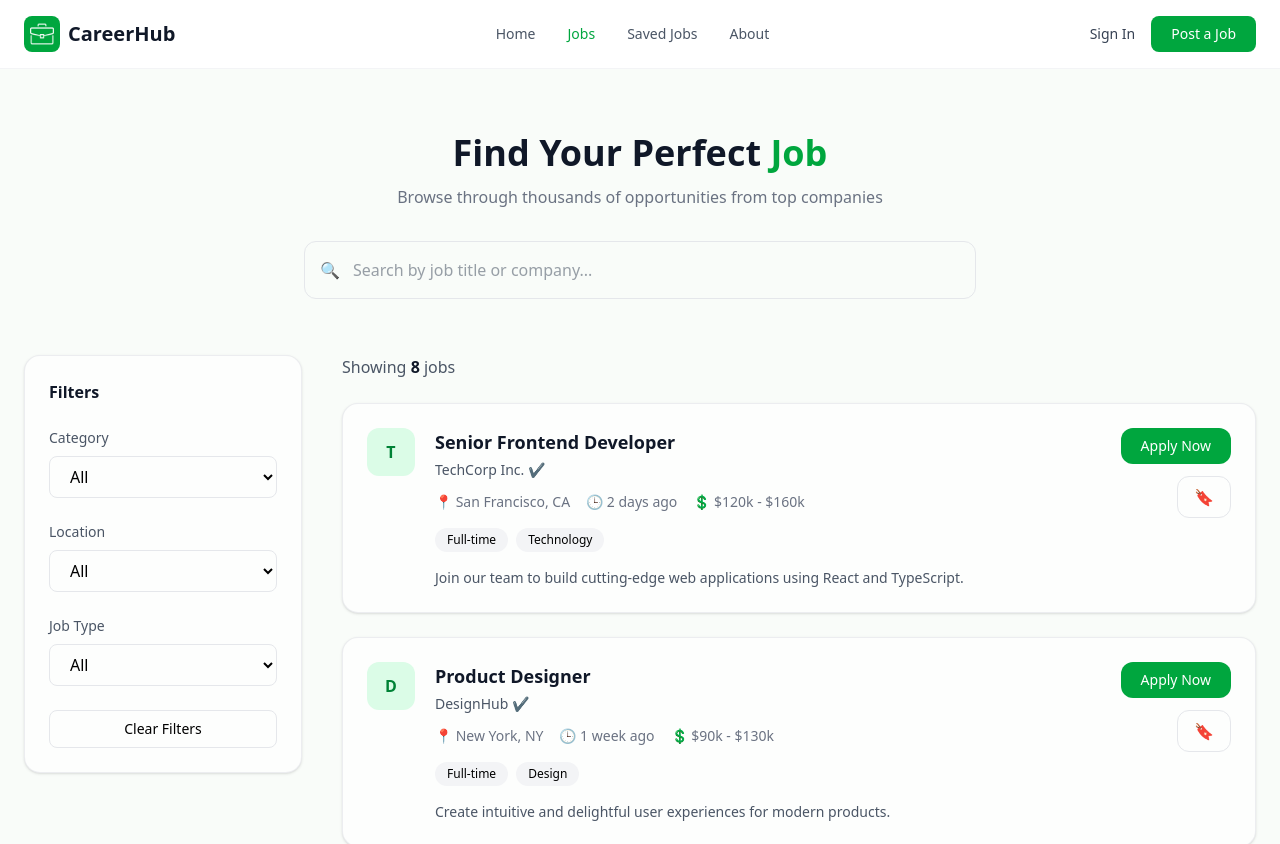
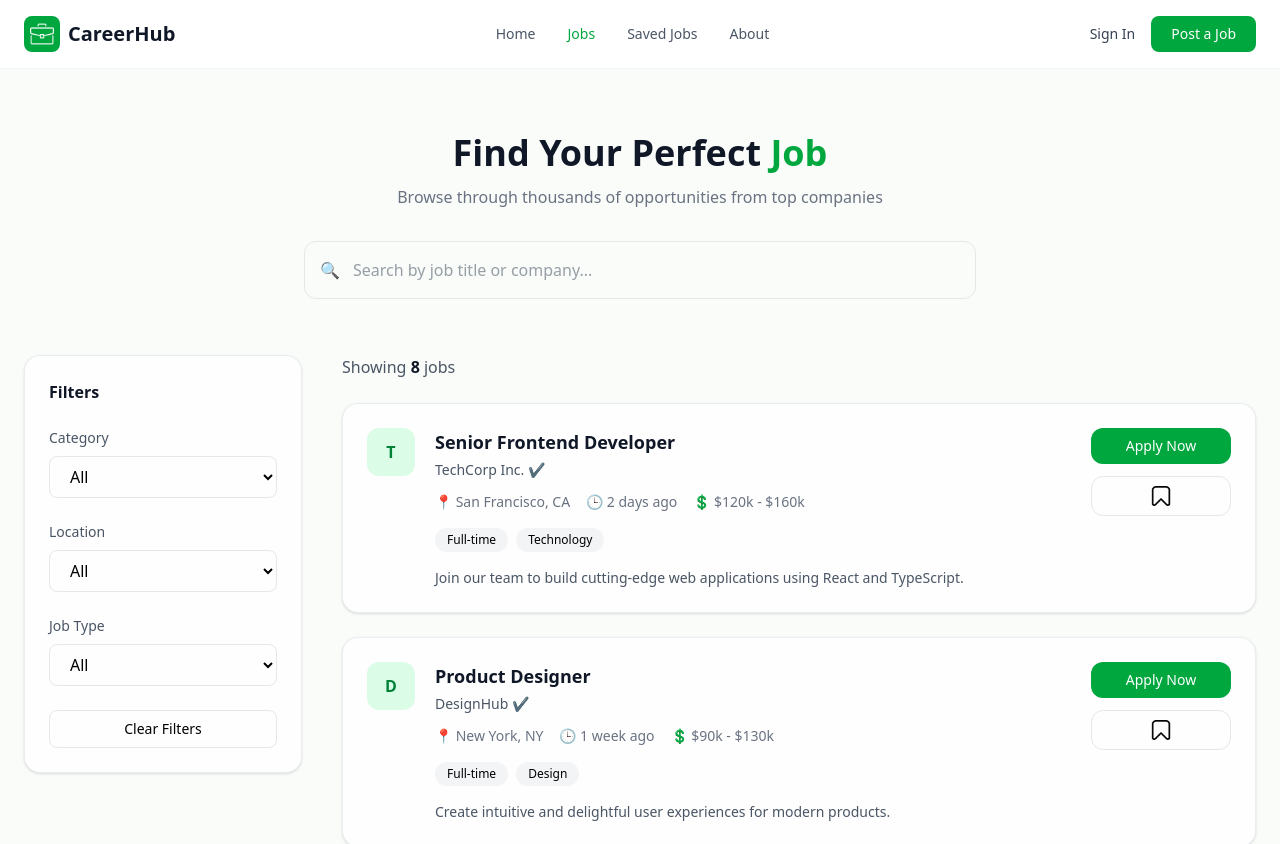
Before and after one commit to AliJoshan/CareerHub, a React (Vite) app: page /jobs in a window 1280 px wide. Shown: the top 844 px of the page. Built offline with nearby package versions, Linux system fonts and the light colour scheme.

Commit message:
Add bookmark icon to the job card

```diff
--- a/src/components/jobs/JobCard.tsx
+++ b/src/components/jobs/JobCard.tsx
@@ -53,12 +53,41 @@ function JobCard({
             </div>
 
             <div className="flex flex-col items-end gap-3">
-                <button className="bg-green-600 text-white px-5 py-2 rounded-xl text-sm font-medium">
+                {/* Apply button */}
+                <button
+                    className="
+      w-[140px]
+      bg-green-600
+      text-white
+      py-2
+      rounded-xl
+      text-sm
+      font-medium
+      text-center
+      hover:bg-green-600
+      transition
+    "
+                >
                     Apply Now
                 </button>
 
-                <button className="border border-gray-200 rounded-xl px-4 py-2">
-                    🔖
+                {/* Bookmark button */}
+                <button
+                    className="
+      w-[140px]
+      h-10
+      border border-gray-200
+      rounded-xl
+      flex items-center justify-center
+      hover:bg-gray-50
+      transition
+    "
+                >
+                    <img
+                        src="/icons/bookmark.png"
+                        alt="Save job"
+                        className="w-5 h-5 object-contain"
+                    />
                 </button>
             </div>
         </div>
```
Also changed, not shown: public/icons/bookmark.png (added).
